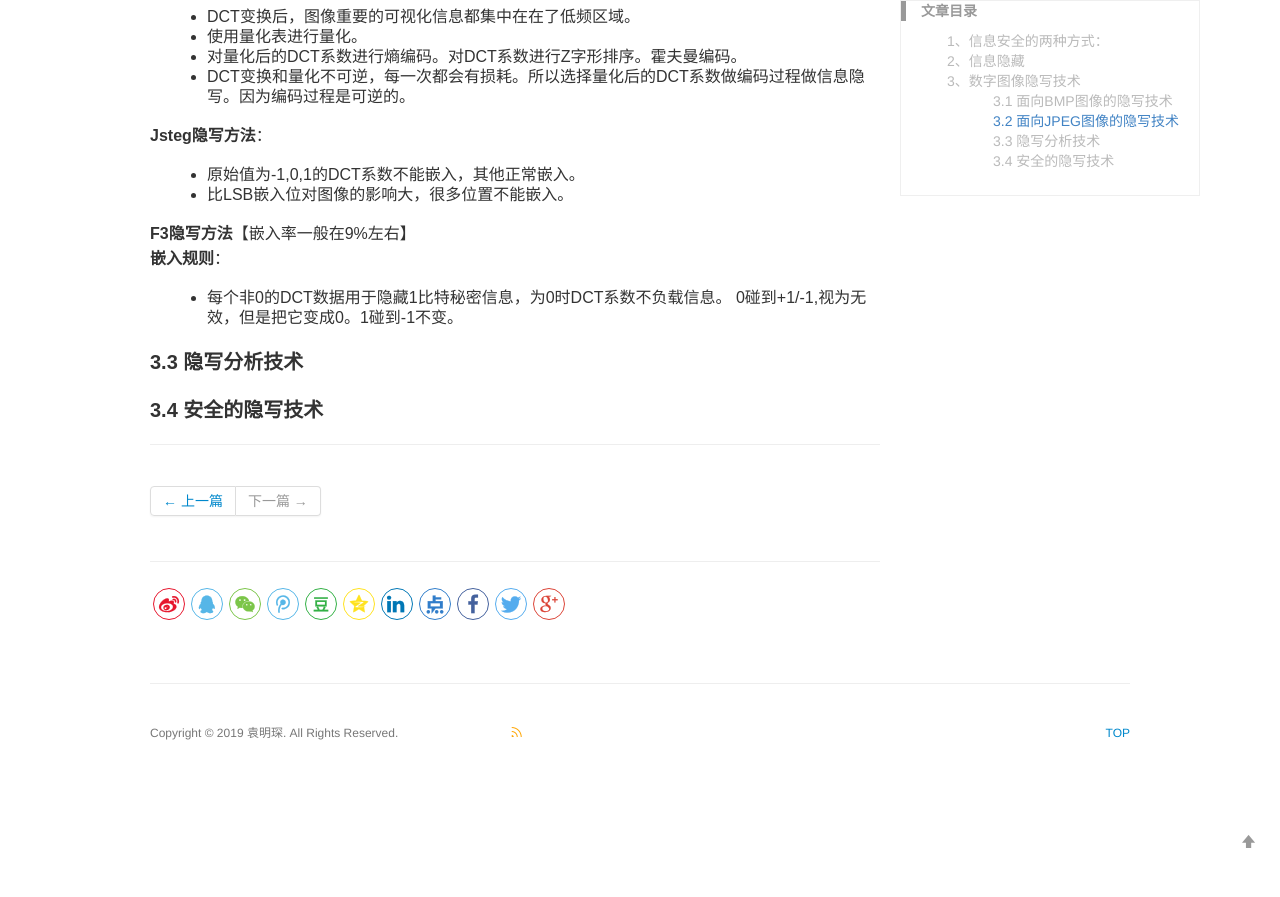
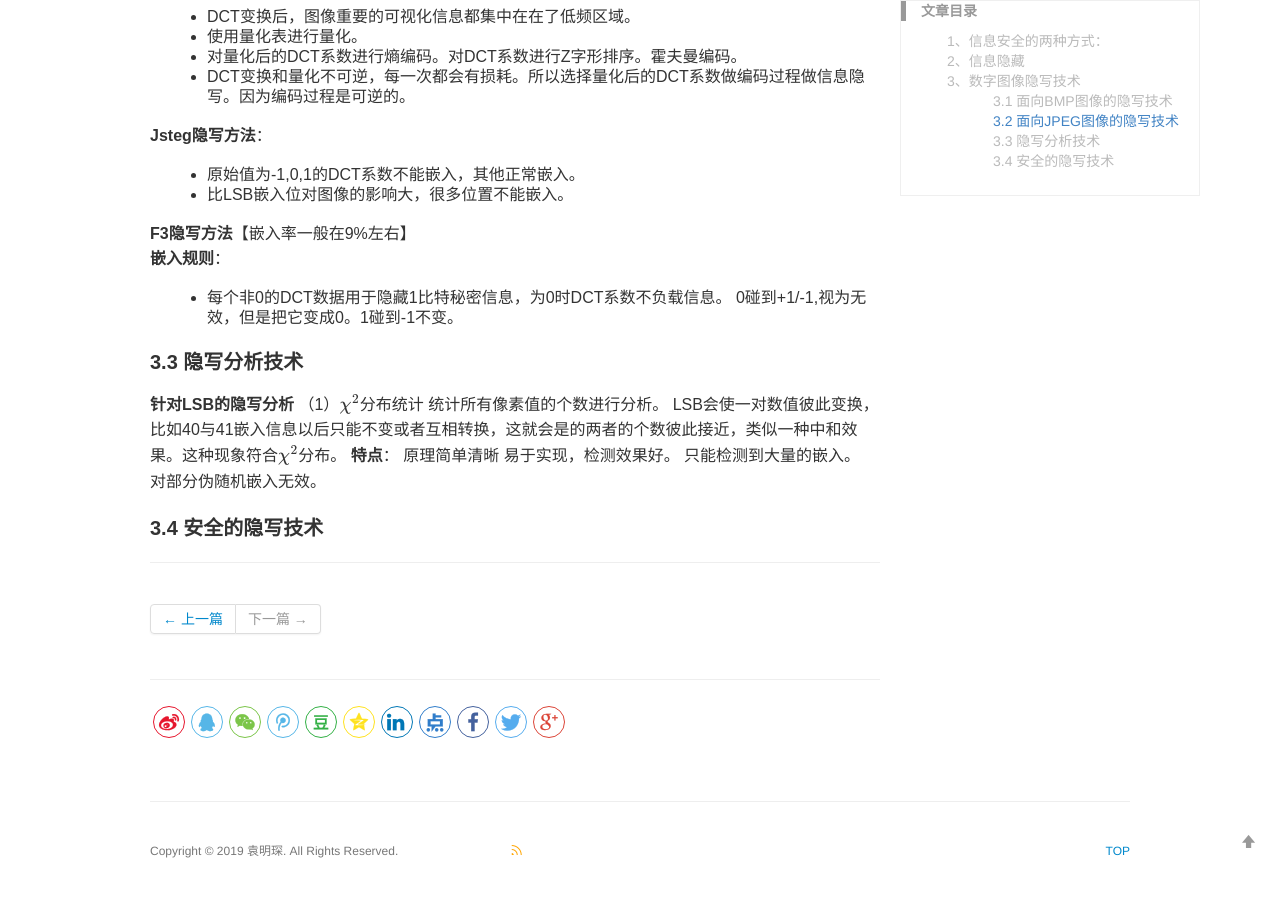
Before and after one commit to yuanmingchen/yuanmingchen.github.io, a Jekyll site: the page built from _posts/2019-04-25-multimeidasafe.md, in a window 1280 px wide and 900 px high, scrolled down 1463 px. Shown: the top 897 px of the window. Built offline with Jekyll 4.4.1, drawn with Linux system fonts in a browser that asks for light colours; formulas are drawn with MathJax 3; comment, search, counter and statistics services are not loaded; before the commit the page ends 2245 px from its top, so only the background shows below that.

Commit message:
Updates _posts/2019-04-25-multimeidasafe.md
Auto commit by GitBook Editor

```diff
--- a/_posts/2019-04-25-multimeidasafe.md
+++ b/_posts/2019-04-25-multimeidasafe.md
@@ -80,6 +80,14 @@ JPEG图像，把原始图像分成一个个8x8的像素块，正向DCI变换，
 0碰到+1/-1,视为无效，但是把它变成0。1碰到-1不变。
 
 #### 3.3 隐写分析技术
-
+**针对LSB的隐写分析**
+（1）$\chi ^2分布统计$
+统计所有像素值的个数进行分析。
+LSB会使一对数值彼此变换，比如40与41嵌入信息以后只能不变或者互相转换，这就会是的两者的个数彼此接近，类似一种中和效果。这种现象符合$\chi ^2$分布。
+**特点**：
+原理简单清晰
+易于实现，检测效果好。
+只能检测到大量的嵌入。
+对部分伪随机嵌入无效。
 
 #### 3.4 安全的隐写技术
```
